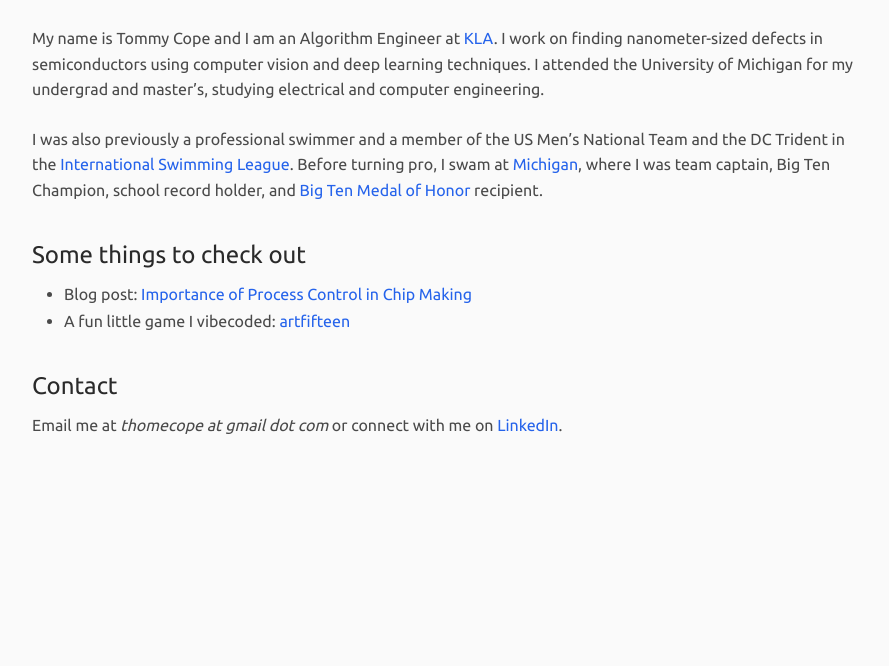
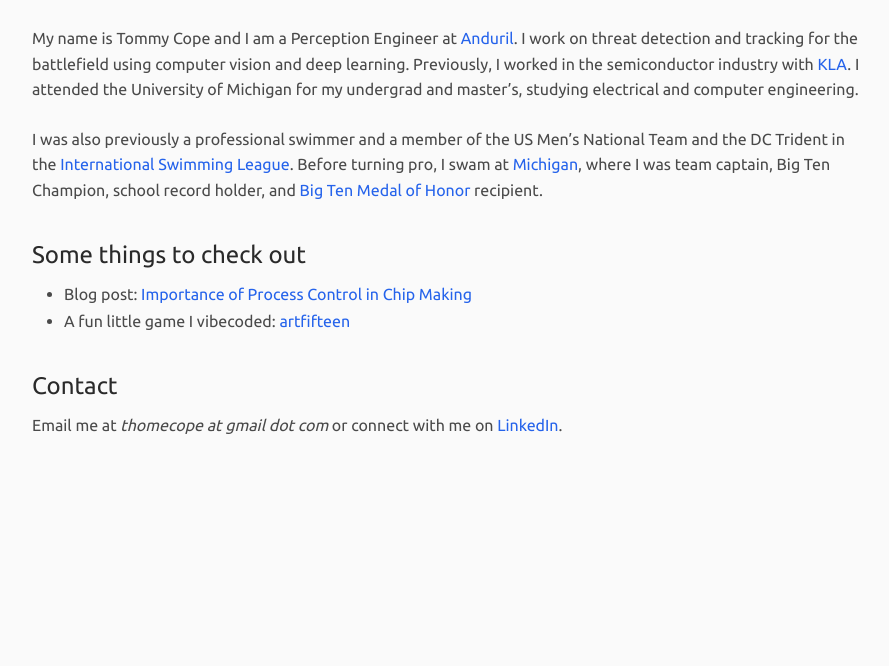
Before and after one commit to thomecope/website2, a plain HTML site: page index.html in a window 1280 px wide. Shown: the part 134-800 px from the top of the page, without its empty margins (190-1079 px from the left). Drawn offline with Linux system fonts and the light colour scheme.

Commit message:
update for anduril

```diff
--- a/index.html
+++ b/index.html
@@ -13,7 +13,7 @@
     <main>
         <h1>Tommy Cope</h1>
         <p>
-            My name is Tommy Cope and I am an Algorithm Engineer at <a href="https://www.kla.com/" target="_blank">KLA</a>. I work on finding nanometer-sized defects in semiconductors using computer vision and deep learning techniques. I attended the University of Michigan for my undergrad and master’s, studying electrical and computer engineering.
+            My name is Tommy Cope and I am a Perception Engineer at <a href="https://www.anduril.com/" target="_blank">Anduril</a>. I work on threat detection and tracking for the battlefield using computer vision and deep learning. Previously, I worked in the semiconductor industry with <a href="https://www.kla.com/" target="_blank">KLA</a>. I attended the University of Michigan for my undergrad and master’s, studying electrical and computer engineering.
         </p>
         <p>
             I was also previously a professional swimmer and a member of the US Men’s National Team and the DC Trident in the <a href="https://isl.global" target="_blank">International Swimming League</a>. Before turning pro, I swam at <a href="https://mgoblue.com/sports/mens-swimming-and-diving/roster/tommy-cope/19169" target="_blank">Michigan</a>, where I was team captain, Big Ten Champion, school record holder, and <a href="https://ece.engin.umich.edu/stories/cope-reflects-on-b1g-medal-of-honor-stepping-up-to-continue-u-m-swimming-legacy" target="_blank">Big Ten Medal of Honor</a> recipient.
```
Also changed, not shown: 1 other file.
